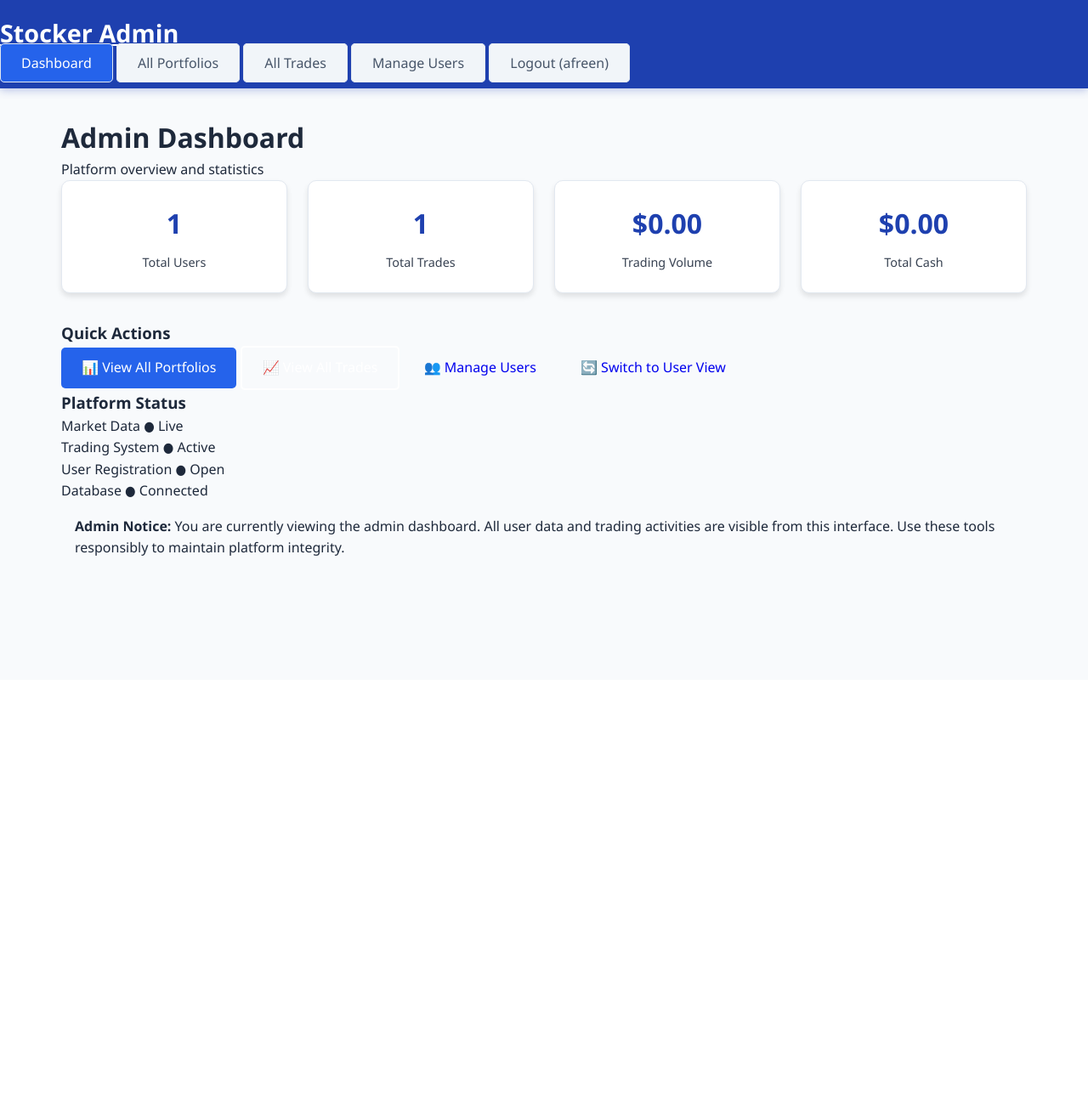
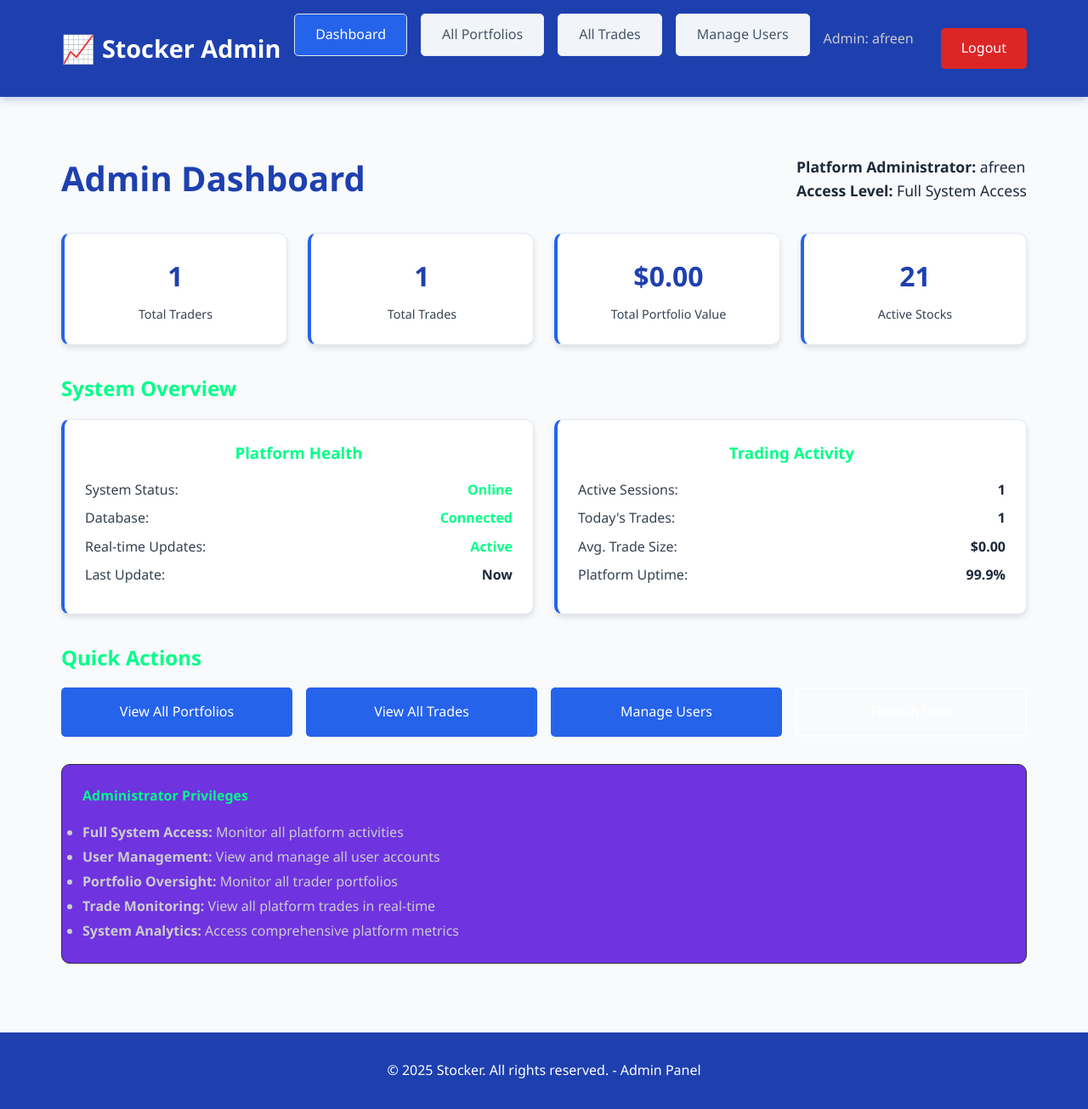
Before and after one commit to Thasleembegam04/STOCKER, a Flask app: template templates/admin_dashboard.html in a window 1280 px wide. Shown: the whole page at 85% size. Before the commit the page ends 654 px from the top, so only its background shows below. Run offline with Flask 3, Linux system fonts and the light colour scheme; a user stored in the database is signed in; tables that the repository leaves empty hold one stand-in row (values such as "Sample post"); the template is opened without the code that fills it: most values are stand-ins (such as "Sample title", 1, 10 or a date in 2020).

Commit message:
Update admin_dashboard.html

```diff
--- a/templates/admin_dashboard.html
+++ b/templates/admin_dashboard.html
@@ -5,105 +5,140 @@
     <meta name="viewport" content="width=device-width, initial-scale=1.0">
     <title>Admin Dashboard - Stocker</title>
     <link rel="stylesheet" href="{{ url_for('static', filename='styles.css') }}">
+    <script src="{{ url_for('static', filename='script.js') }}"></script>
 </head>
-<body class="admin-page">
-    <header class="header">
-        <div class="container">
-            <nav class="nav">
-                <a href="/admin/dashboard" class="logo">Stocker Admin</a>
-                <div class="nav-links">
-                    <a href="/admin/dashboard" class="nav-link active">Dashboard</a>
-                    <a href="/admin/portfolio" class="nav-link">All Portfolios</a>
-                    <a href="/admin/history" class="nav-link">All Trades</a>
-                    <a href="/admin/manage" class="nav-link">Manage Users</a>
-                    <a href="/logout" class="nav-link">Logout ({{ session.username }})</a>
-                </div>
-            </nav>
+<body>
+    <header>
+        <div class="header-container">
+            <div class="logo">
+                <span class="logo-icon">📈</span>
+                <a href="{{ url_for('admin_dashboard') }}" style="color: inherit; text-decoration: none;">Stocker Admin</a>
+            </div>
+
+            <div class="nav-menu-container">
+                <a href="{{ url_for('admin_dashboard') }}" class="nav-link active">Dashboard</a>
+                <a href="{{ url_for('admin_portfolio') }}" class="nav-link">All Portfolios</a>
+                <a href="{{ url_for('admin_history') }}" class="nav-link">All Trades</a>
+                <a href="{{ url_for('admin_manage') }}" class="nav-link">Manage Users</a>
+            </div>
+
+            <div class="auth-buttons">
+                <span style="color: #cccccc; margin-right: 1rem;">Admin: {{ session.username }}</span>
+                <a href="{{ url_for('logout') }}" class="btn btn-danger">Logout</a>
+            </div>
         </div>
     </header>
 
-    <main class="main-content">
-        <div class="container">
-            <div class="card mb-4">
-                <div class="card-header">
-                    <h1 class="card-title">Admin Dashboard</h1>
-                    <div class="text-secondary">Platform overview and statistics</div>
+    <main>
+        <div class="dashboard-container admin-dashboard">
+            <div class="dashboard-header">
+                <h1 class="dashboard-title">Admin Dashboard</h1>
+                <div class="user-info">
+                    <p><strong>Platform Administrator:</strong> {{ session.username }}</p>
+                    <p><strong>Access Level:</strong> Full System Access</p>
                 </div>
             </div>
 
-            <div class="stats-grid mb-4">
+            <div class="stats-grid">
                 <div class="stat-card">
-                    <div class="stat-value">{{ total_users }}</div>
-                    <div class="stat-label">Total Users</div>
+                    <div class="stat-value">{{ total_traders }}</div>
+                    <div class="stat-label">Total Traders</div>
                 </div>
                 <div class="stat-card">
                     <div class="stat-value">{{ total_trades }}</div>
                     <div class="stat-label">Total Trades</div>
                 </div>
                 <div class="stat-card">
-                    <div class="stat-value">${{ "%.2f"|format(total_volume) }}</div>
-                    <div class="stat-label">Trading Volume</div>
+                    <div class="stat-value">${{ "%.2f"|format(total_portfolio_value) }}</div>
+                    <div class="stat-label">Total Portfolio Value</div>
                 </div>
                 <div class="stat-card">
-                    <div class="stat-value">${{ "%.2f"|format(total_cash) }}</div>
-                    <div class="stat-label">Total Cash</div>
+                    <div class="stat-value">21</div>
+                    <div class="stat-label">Active Stocks</div>
                 </div>
             </div>
 
-            <div class="grid grid-2">
-                <div class="card">
-                    <div class="card-header">
-                        <h3 class="card-title">Quick Actions</h3>
+            <div class="admin-overview">
+                <h2 style="color: #00ff88; margin-bottom: 1rem;">System Overview</h2>
+
+                <div style="display: grid; grid-template-columns: repeat(auto-fit, minmax(300px, 1fr)); gap: 1.5rem; margin-bottom: 2rem;">
+                    <div class="stat-card">
+                        <h3 style="color: #00ff88; margin-bottom: 1rem;">Platform Health</h3>
+                        <div class="summary-row">
+                            <span class="summary-label">System Status:</span>
+                            <span class="summary-value" style="color: #00ff88;">Online</span>
+                        </div>
+                        <div class="summary-row">
+                            <span class="summary-label">Database:</span>
+                            <span class="summary-value" style="color: #00ff88;">Connected</span>
+                        </div>
+                        <div class="summary-row">
+                            <span class="summary-label">Real-time Updates:</span>
+                            <span class="summary-value" style="color: #00ff88;">Active</span>
+                        </div>
+                        <div class="summary-row">
+                            <span class="summary-label">Last Update:</span>
+                            <span class="summary-value">{{ "Now"|string }}</span>
+                        </div>
                     </div>
-                    <div class="grid grid-2" style="gap: 1rem;">
-                        <a href="/admin/portfolio" class="btn btn-primary">
-                            📊 View All Portfolios
-                        </a>
-                        <a href="/admin/history" class="btn btn-secondary">
-                            📈 View All Trades
-                        </a>
-                        <a href="/admin/manage" class="btn btn-warning">
-                            👥 Manage Users
-                        </a>
-                        <a href="/dashboard" class="btn btn-success">
-                            🔄 Switch to User View
-                        </a>
-                    </div>
-                </div>
 
-                <div class="card">
-                    <div class="card-header">
-                        <h3 class="card-title">Platform Status</h3>
-                    </div>
-                    <div style="space-y: 1rem;">
-                        <div class="d-flex justify-between align-center p-2" style="background: var(--secondary-bg); border-radius: 0.5rem;">
-                            <span>Market Data</span>
-                            <span class="text-success">● Live</span>
+                    <div class="stat-card">
+                        <h3 style="color: #00ff88; margin-bottom: 1rem;">Trading Activity</h3>
+                        <div class="summary-row">
+                            <span class="summary-label">Active Sessions:</span>
+                            <span class="summary-value">{{ total_traders }}</span>
                         </div>
-                        <div class="d-flex justify-between align-center p-2" style="background: var(--secondary-bg); border-radius: 0.5rem;">
-                            <span>Trading System</span>
-                            <span class="text-success">● Active</span>
+                        <div class="summary-row">
+                            <span class="summary-label">Today's Trades:</span>
+                            <span class="summary-value">{{ total_trades }}</span>
                         </div>
-                        <div class="d-flex justify-between align-center p-2" style="background: var(--secondary-bg); border-radius: 0.5rem;">
-                            <span>User Registration</span>
-                            <span class="text-success">● Open</span>
+                        <div class="summary-row">
+                            <span class="summary-label">Avg. Trade Size:</span>
+                            <span class="summary-value">${{ "%.2f"|format(total_portfolio_value / total_trades if total_trades > 0 else 0) }}</span>
                         </div>
-                        <div class="d-flex justify-between align-center p-2" style="background: var(--secondary-bg); border-radius: 0.5rem;">
-                            <span>Database</span>
-                            <span class="text-success">● Connected</span>
+                        <div class="summary-row">
+                            <span class="summary-label">Platform Uptime:</span>
+                            <span class="summary-value">99.9%</span>
                         </div>
                     </div>
                 </div>
             </div>
 
-            <div class="alert alert-warning">
-                <strong>Admin Notice:</strong> You are currently viewing the admin dashboard.
-                All user data and trading activities are visible from this interface.
-                Use these tools responsibly to maintain platform integrity.
+            <div class="admin-actions">
+                <h2 style="color: #00ff88; margin-bottom: 1rem;">Quick Actions</h2>
+                <div style="display: grid; grid-template-columns: repeat(auto-fit, minmax(250px, 1fr)); gap: 1rem;">
+                    <a href="{{ url_for('admin_portfolio') }}" class="btn btn-primary" style="padding: 1rem; text-align: center;">
+                        View All Portfolios
+                    </a>
+                    <a href="{{ url_for('admin_history') }}" class="btn btn-primary" style="padding: 1rem; text-align: center;">
+                        View All Trades
+                    </a>
+                    <a href="{{ url_for('admin_manage') }}" class="btn btn-primary" style="padding: 1rem; text-align: center;">
+                        Manage Users
+                    </a>
+                    <button class="btn btn-secondary" style="padding: 1rem;" onclick="window.location.reload()">
+                        Refresh Data
+                    </button>
+                </div>
+            </div>
+
+            <div style="background-color:  #5d18dce0; padding: 1.5rem; border-radius: 10px; margin-top: 2rem; border: 1px solid #333;">
+                <h4 style="color: #00ff88; margin-bottom: 1rem;">Administrator Privileges</h4>
+                <ul style="color: #cccccc; line-height: 1.8;">
+                    <li><strong>Full System Access:</strong> Monitor all platform activities</li>
+                    <li><strong>User Management:</strong> View and manage all user accounts</li>
+                    <li><strong>Portfolio Oversight:</strong> Monitor all trader portfolios</li>
+                    <li><strong>Trade Monitoring:</strong> View all platform trades in real-time</li>
+                    <li><strong>System Analytics:</strong> Access comprehensive platform metrics</li>
+                </ul>
             </div>
         </div>
     </main>
 
-    <script src="{{ url_for('static', filename='script.js') }}"></script>
+    <footer>
+        <div class="footer-content">
+            <p>&copy; 2025 Stocker. All rights reserved. - Admin Panel</p>
+        </div>
+    </footer>
 </body>
 </html>
```
